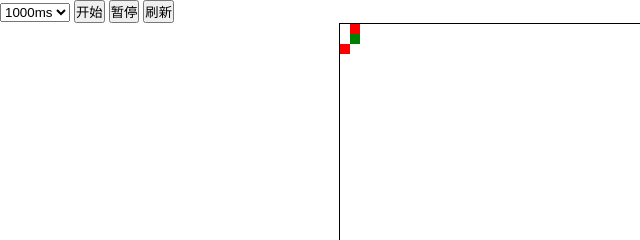
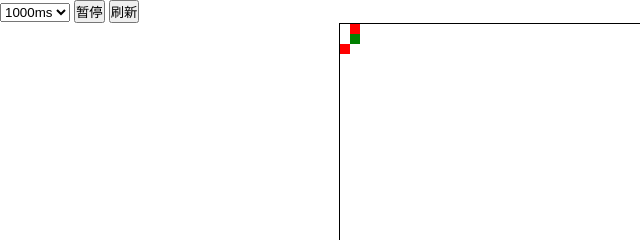
Before and after one commit to Werneror/EvolveGame, a plain HTML site: page index.html in a window 1280 px wide. Both pictures are taken after a click on the button "开始". Shown: the top 240 px of the page, 0-640 px from the left. Drawn offline with Linux system fonts and the light colour scheme.

Commit message:
Update index.html
修复了暂停与开始时的bug。

```diff
--- a/index.html
+++ b/index.html
@@ -24,8 +24,7 @@
       <option value ="100">100ms</option>
       <option value="1000" selected="selected">1000ms</option>
     </select>
-    <button type="button" onclick="start();">开始</button>
-    <button type="button" onclick="pause();">暂停</button>
+    <button type="button" onclick="start(this);">开始</button>
     <button type="button" onclick="location.reload();">刷新</button>
     <canvas id="world">
         您的浏览器不支持Canvas标签，请在现代浏览器下查看效果
@@ -252,13 +251,16 @@
         setMatter(51, 5, "water");
 
         // 开始运行
-        function start() {
-            var obj = document.getElementById("interval");
-            interval = parseInt(obj.options[obj.selectedIndex].value);
-            t = setTimeout(chemistry, interval);
-        }
-        function pause() {
-            clearTimeout(t);
+        function start(obj) {
+            if (obj.innerText == "暂停") {
+                clearTimeout(t);
+                obj.innerText = "开始";
+            } else {
+                var select = document.getElementById("interval");
+                interval = parseInt(select.options[select.selectedIndex].value);
+                t = setTimeout(chemistry, interval);
+                obj.innerText = "暂停";
+            }
         }
     </script>
 </body>
```
